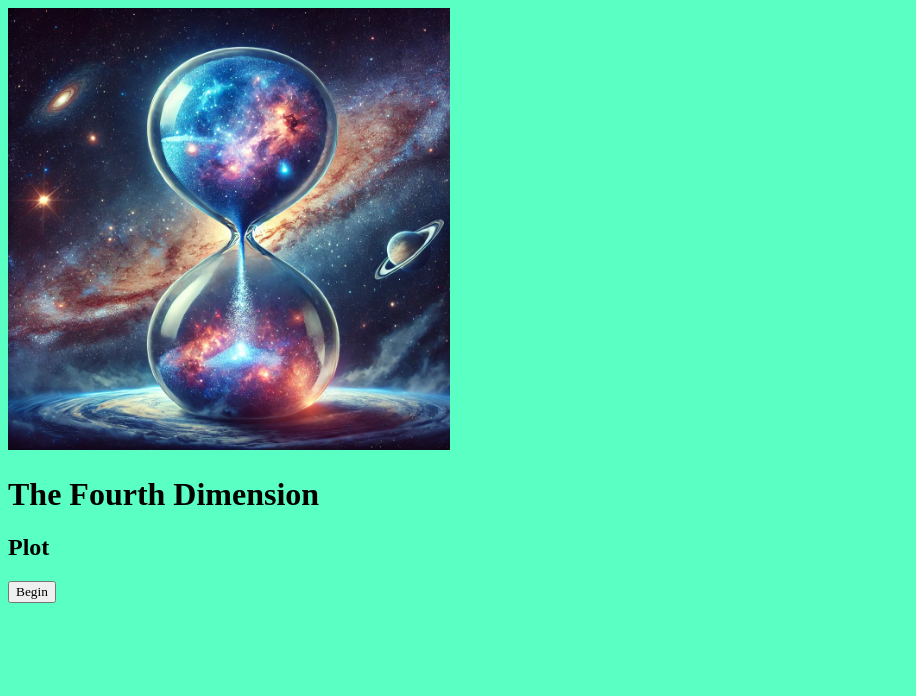
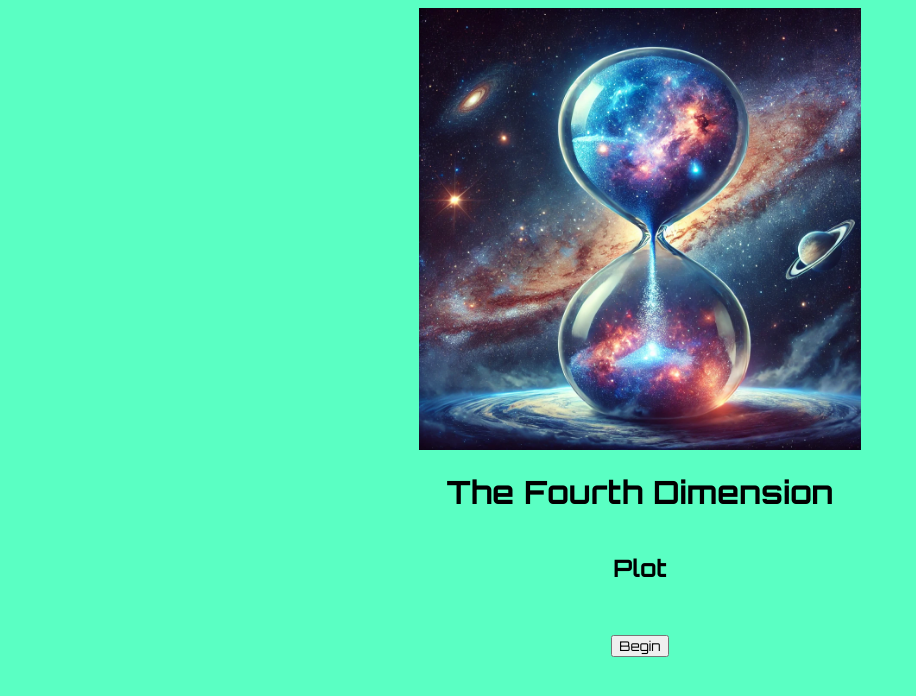
Before and after one commit to cadring/JS-Assignment1, a plain HTML site: page index.html in a window 1280 px wide. Shown: the whole page, without its empty margins (0-916 px from the left). Drawn offline with Linux system fonts and the light colour scheme.

Commit message:
added divs

```diff
--- a/index.html
+++ b/index.html
@@ -3,22 +3,34 @@
 <head>
     <meta charset="UTF-8">
     <meta name="viewport" content="width=device-width, initial-scale=1.0">
+    <link rel="preconnect" href="https://fonts.googleapis.com">
+    <link rel="preconnect" href="https://fonts.gstatic.com" crossorigin>
+    <link href="https://fonts.googleapis.com/css2?family=Orbitron:wght@400..900&display=swap" rel="stylesheet">
     <title>Document</title>
     <link rel="stylesheet" href="style.css">
     <script src="main.js"></script>
 </head>
 <body>
+    <div class="img-container">
+        <img id="background-img" src="/images/hourglass.jpeg" alt="">
+    </div>
 
-    <img id="background-img" src="/images/hourglass.jpeg" alt="">
+    <div class="h1-container">
+        <h1 id="game-title"></h1>
+    </div>
 
-    <h1 id="game-title"></h1>
+    <div class="h2-container">
+        <h2 id="scene-headline"></h2>
+    </div>
 
-    <h2 id="scene-headline"></h2>
+    <div class="text-container">
+        <p id="scene-paragraph"></p>
+    </div>
 
-    <p id="scene-paragraph"></p>
-
-    <button id="buttonLeft"></button>
-    <button id="buttonRight"></button>
+    <div class="button-container">
+        <button id="buttonLeft"></button>
+        <button id="buttonRight"></button>
+    </div>
 
 
 </body>
```
